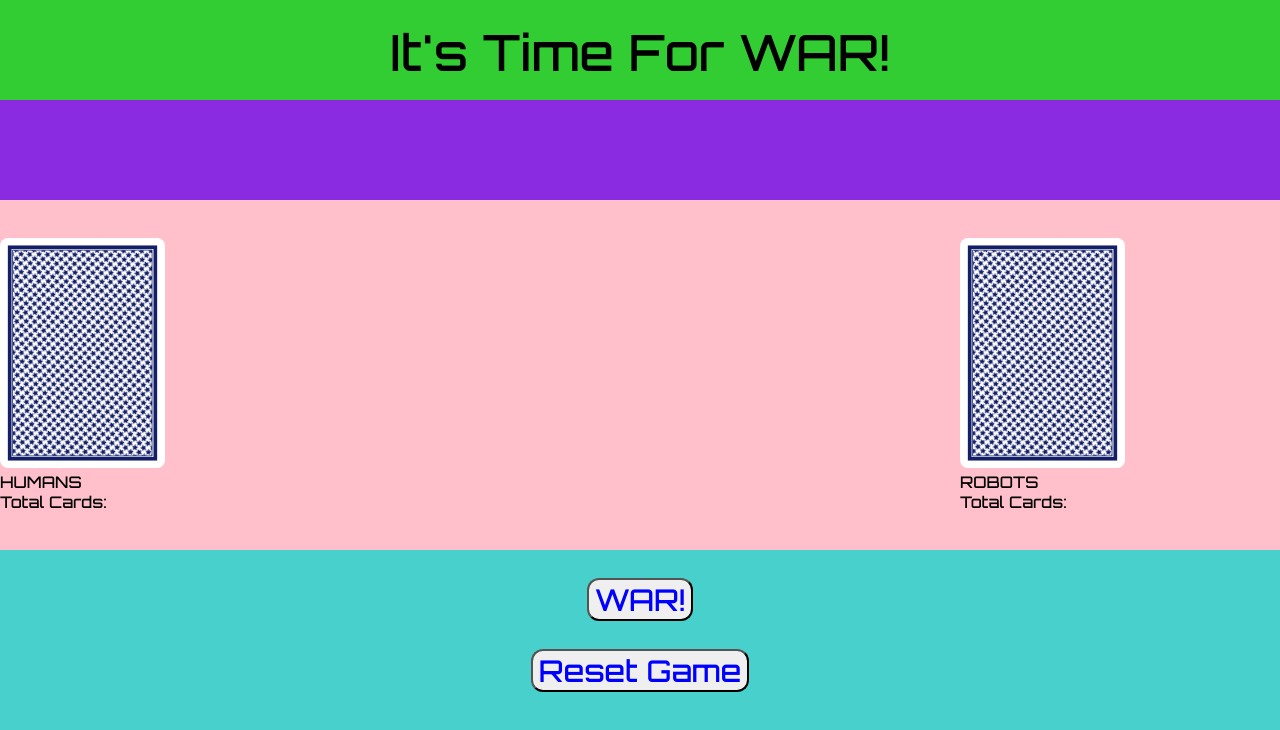
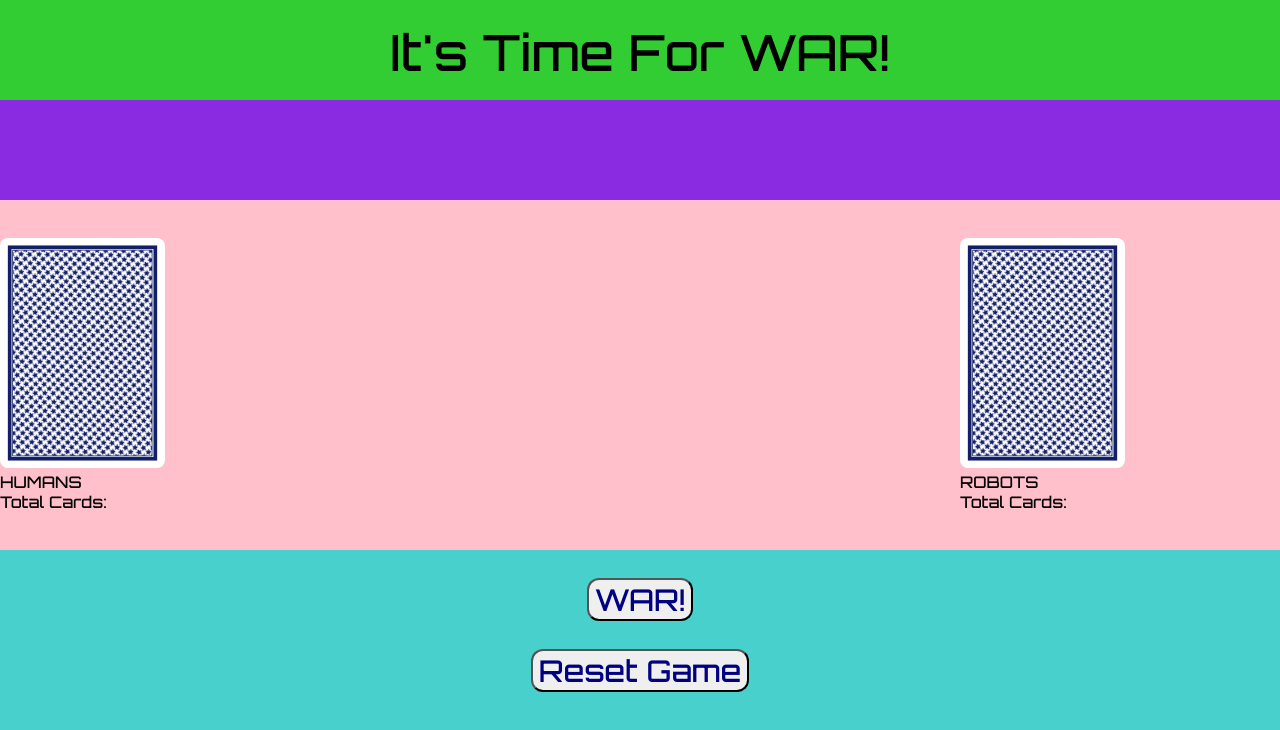
Before and after one commit to laurenmengert/A-Game-Of-War, a plain HTML site: page index.html in a window 1280 px wide. Drawn offline with Linux system fonts and the light colour scheme.

Commit message:
update wireframe

```diff
--- a/css/main.css
+++ b/css/main.css
@@ -49,7 +49,7 @@ header {
 .btn {
     font-family: 'Orbitron', sans-serif;
     font-size: 30px;
-    color: #0000ff;
+    color: navy;
     border-radius: 12px;
 }
 
```
Also changed, not shown: 2020-05-14-08-24-30.png (added), 1 other file.
